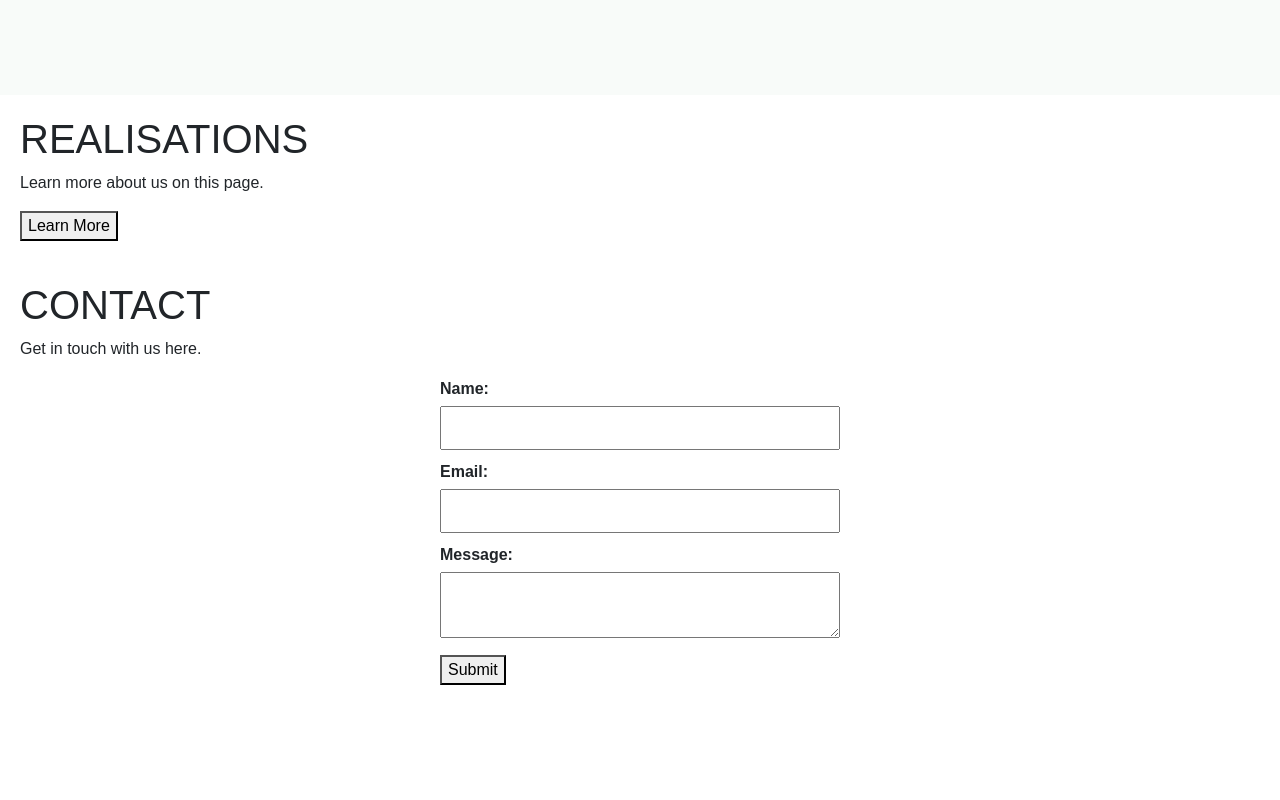
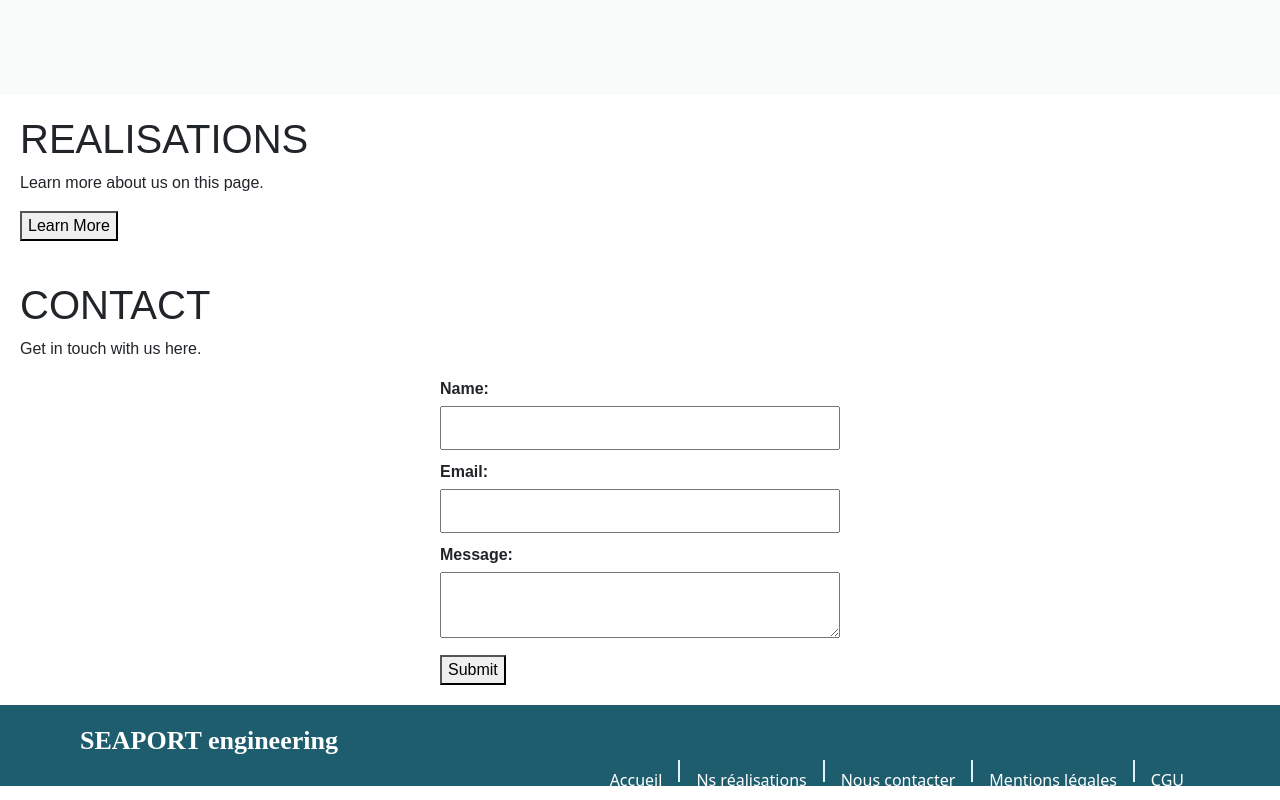
Before and after one commit to salyjabou/SEAPORT, an Angular app: page / in a window 1280 px wide. Shown: the part 857-1657 px from the top of the page. Before the commit the page ends 1562 px from the top, so only its background shows below. Built offline with nearby package versions, Linux system fonts and the light colour scheme.

Commit message:
footer component

```diff
--- a/src/app/app.component.html
+++ b/src/app/app.component.html
@@ -10,3 +10,4 @@
     <app-contact></app-contact>
   </section>
 </div>
+<app-footer></app-footer>
--- a/src/app/app.module.ts
+++ b/src/app/app.module.ts
@@ -6,6 +6,7 @@ import {HomeComponent} from "./home/home.component";
 import {RealisationsComponent} from "./realisations/realisations.component";
 import {ContactComponent} from "./contact/contact.component";
 import {MenuComponent} from "./menu/menu.component";
+import {FooterComponent} from "./footer/footer.component";
 
 @NgModule({
   declarations: [
@@ -13,7 +14,8 @@ import {MenuComponent} from "./menu/menu.component";
     HomeComponent,
     RealisationsComponent,
     ContactComponent,
-    MenuComponent
+    MenuComponent,
+    FooterComponent
   ],
   imports: [
     BrowserModule
--- /dev/null
+++ b/src/app/footer/footer.component.html
@@ -0,0 +1,25 @@
+<!-- footer.component.html -->
+<footer class="text-white seaport-footer py-3">
+  <div class="footer-title">SEAPORT engineering</div>
+    <ul class="nav justify-content-end">
+      <li class="nav-item">
+        <a class="nav-link text-white" href="#home">Accueil</a>
+      </li>
+      <span class="separateur"></span>
+      <li class="nav-item">
+        <a class="nav-link text-white" href="#realisations">Ns réalisations</a>
+      </li>
+      <span class="separateur"></span>
+      <li class="nav-item">
+        <a class="nav-link text-white" href="#contact">Nous contacter</a>
+      </li>
+      <span class="separateur"></span>
+      <li class="nav-item">
+        <a class="nav-link text-white">Mentions légales</a>
+      </li>
+      <span class="separateur"></span>
+      <li class="nav-item">
+        <a class="nav-link text-white">CGU</a>
+      </li>
+    </ul>
+</footer>
--- /dev/null
+++ b/src/app/footer/footer.component.scss
@@ -0,0 +1,34 @@
+/* footer.component.css */
+footer {
+  //position: fixed;
+  bottom: 0;
+  width: 100%;
+}
+
+.nav-link {
+  padding: 0.5rem 1rem;
+}
+
+.nav-link:hover {
+  text-decoration: underline;
+}
+
+.seaport-footer {
+  height: 81px;
+  top: 3559px;
+  padding: 24px 80px 24px 80px;
+  gap: 10px;
+  background: #1E5D6E;
+}
+
+.separateur {
+  height: 22px;
+  border: 1px solid #DFF0FF
+}
+
+.footer-title {
+  font-family: Lora;
+  font-size: 26px;
+  font-weight: 700;
+  text-align: left;
+}
```
Also changed, not shown: src/app/footer/footer.component.ts (added, +10 -0 lines).
